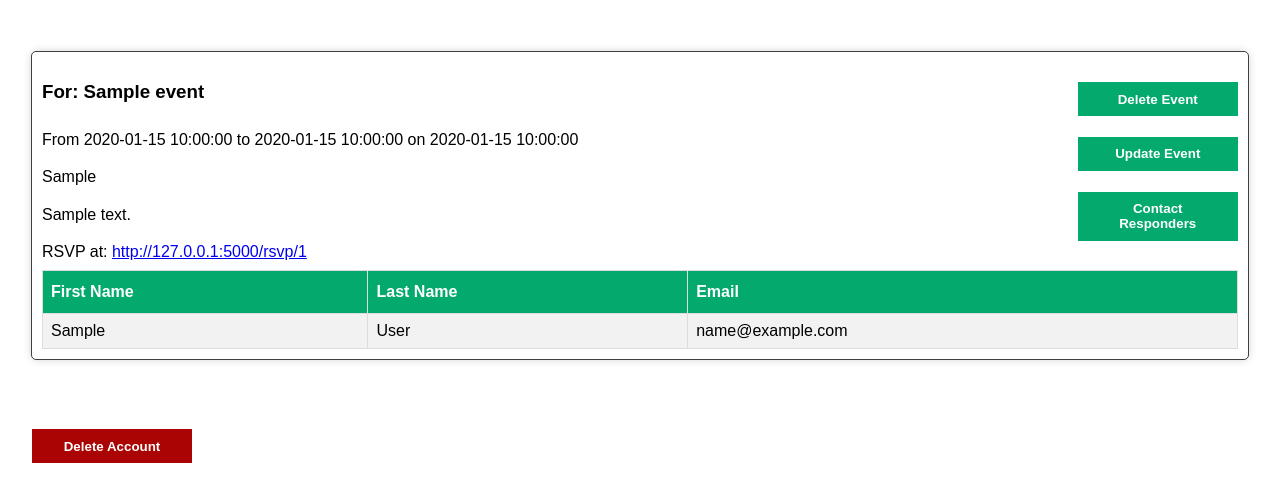
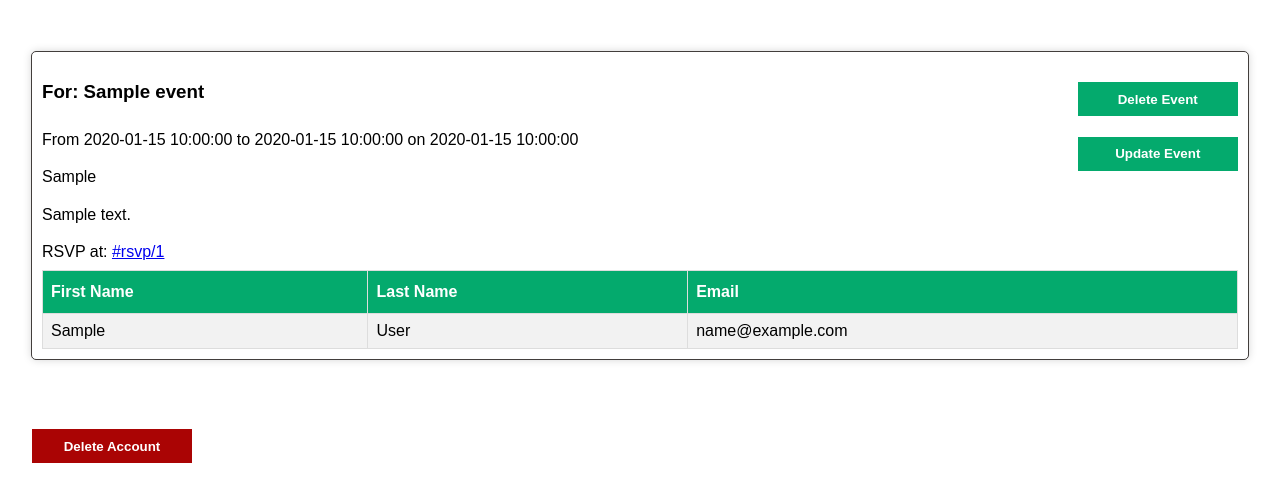
Before and after one commit to looking-sharp/Event-Tracker, a Flask app: template templates/userHome.html in a window 1280 px wide. Shown: the part 209-709 px from the top of the page. Run offline with Flask 3, Linux system fonts and the light colour scheme; the template is opened without the code that fills it: most values are stand-ins (such as "Sample title", 1, 10 or a date in 2020); parts of the project's set-up code (start-up, migrations or seed data) failed here and were passed over.

Commit message:
Hid currently unimplemented features

```diff
--- a/templates/newEvent.html
+++ b/templates/newEvent.html
@@ -38,8 +38,8 @@
         <svg viewBox="0 0 24 24" fill="none" xmlns="http://www.w3.org/2000/svg" id="dropdown_arrow"></svg><br>
 
         <div id="optional-questions" style="display: none;">
-            <label for="public" title="If checked, attendees can see the names of other people attending">Public Attendee Info:
-            <input type="checkbox" id="public" name="public" checked> </label>
+            <label for="public" title="If checked, attendees can see the names of other people attending" style="display: none">Public Attendee Info:
+            <input type="checkbox" id="public" name="public" checked style="display: none"> </label>
 
             <div class="side_div">
                 <label for="age_restriction" title="Input minimum age allowed to attend your event, or leave blank" class="side_label">Age Restriction: </label>
--- a/templates/userHome.html
+++ b/templates/userHome.html
@@ -28,7 +28,7 @@
                 <p> From {{ event["startTime"] }} to {{ event["endTime"] }} on {{ event["eventDate"] }} </p>
                 <p> {{ event["eventLocation"] }} </p>
                 <p> {{ event["eventDescription"] }} </p>
-                <p> RSVP at: <a href='http://127.0.0.1:5000/rsvp/{{event["_id"]}}''>http://127.0.0.1:5000/rsvp/{{event["_id"]}}</a></p>
+                <p> RSVP at: <a href='{{url}}rsvp/{{event["_id"]}}''>{{url}}rsvp/{{event["_id"]}}</a></p>
             </div>
             <div class="Delete-Div">
                 <form action='{{ url_for("delete_event", event_id=event["_id"], user_id=user_id) }}' method="POST" class="drop-button-class">
@@ -42,7 +42,7 @@
                     </button>
                 </form>
                 {% if event["rsvps"]|length != 0 %}
-                <form action='' method="POST" class="drop-button-class">
+                <form action='' method="POST" class="drop-button-class" style="display: none">
                     <button type="submit" onclick="" class="drop-button">
                         Contact Responders
                     </button>
```
